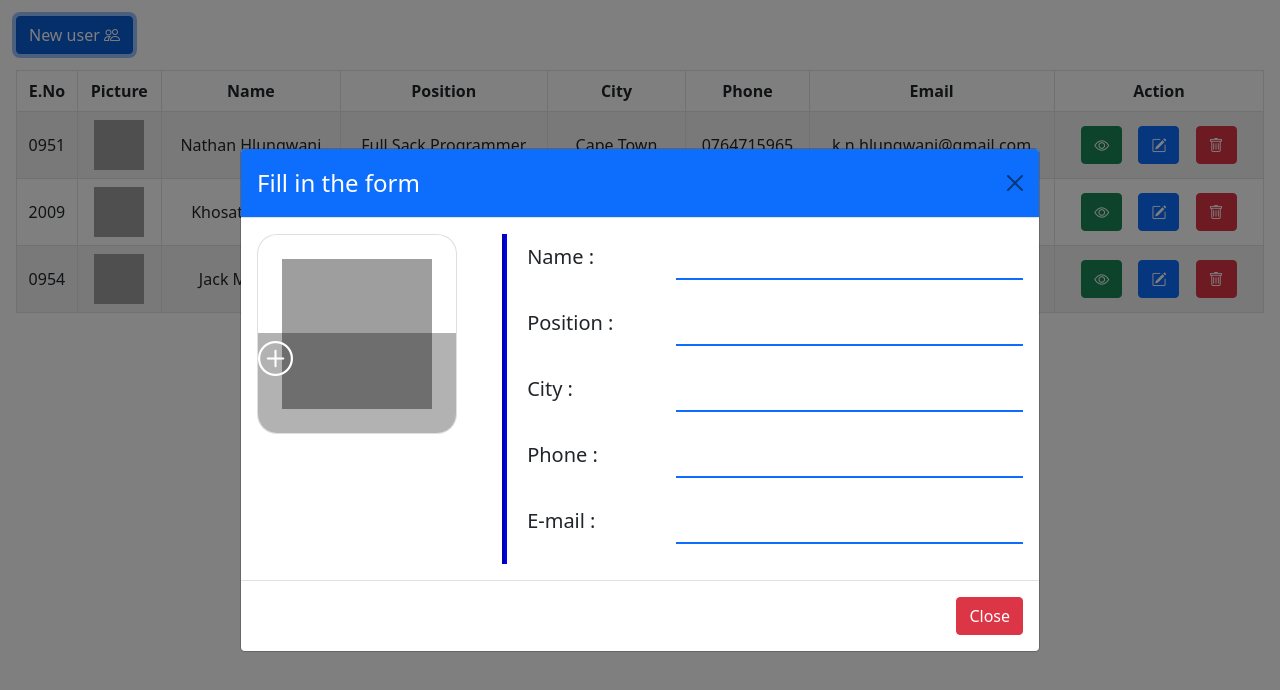
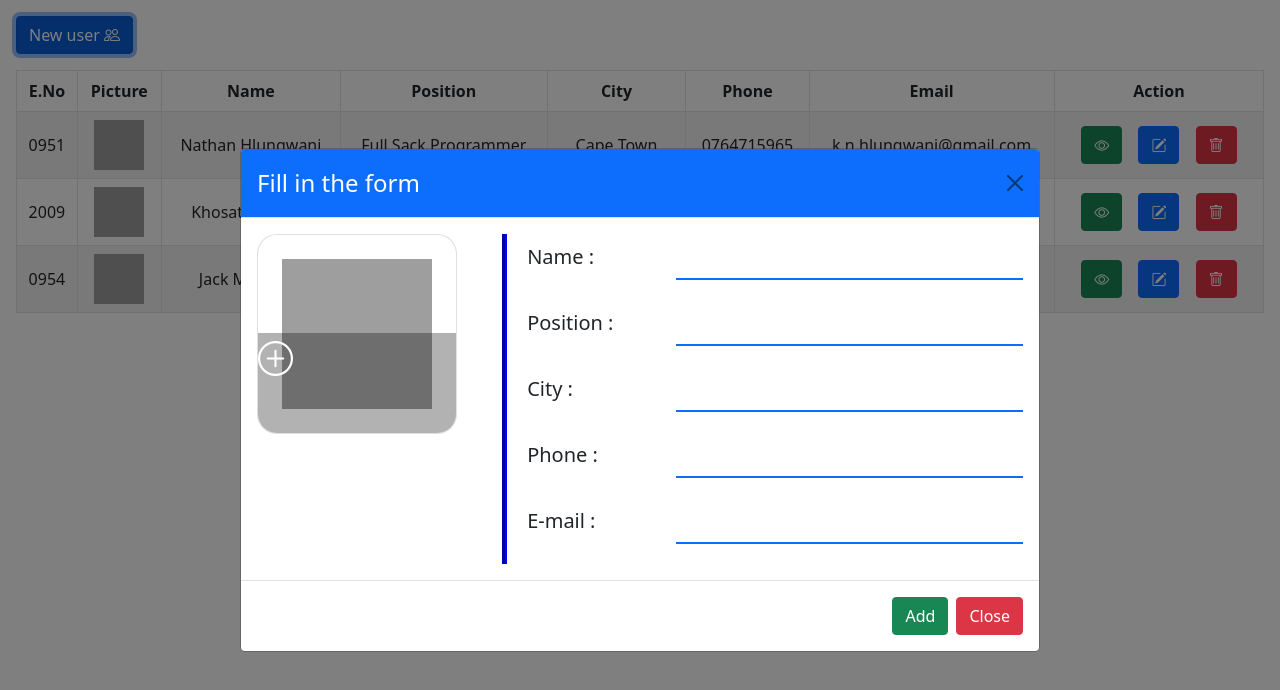
Before and after one commit to Nathandiv/sprint_project, a plain HTML site: page index.html in a window 1280 px wide. Both pictures are taken after a click on the button "New user". Drawn offline with nearby package versions, Linux system fonts and the light colour scheme; grey boxes are pictures that could not be loaded.

Commit message:
added an add button

```diff
--- a/index.html
+++ b/index.html
@@ -186,7 +186,9 @@
         </div>
 
         <div class="modal-footer">
+          <button type="button" class="btn btn-success" data-bs-dismiss="modal">Add</button>
           <button type="button" class="btn btn-danger" data-bs-dismiss="modal">Close</button>
+
         </div>
 
       </div>
```
